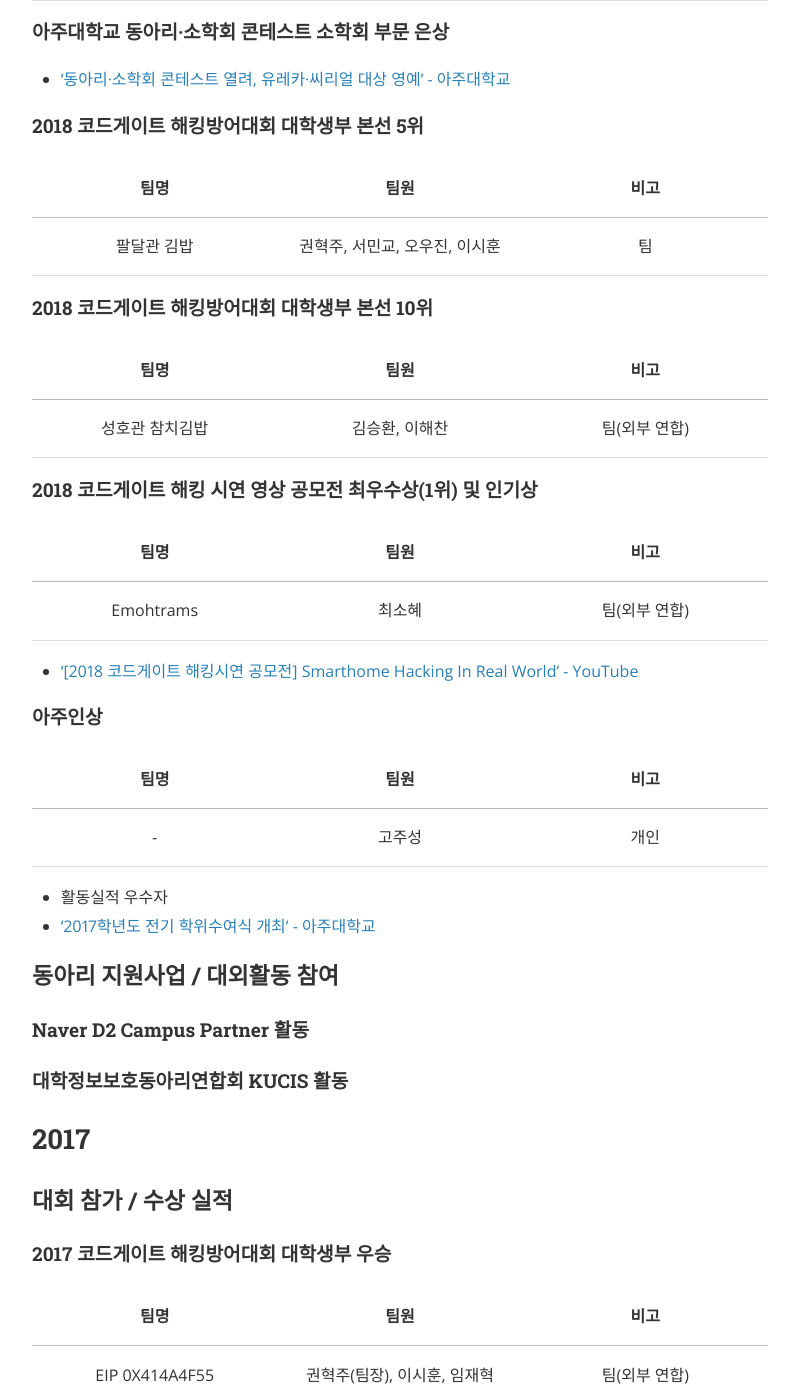
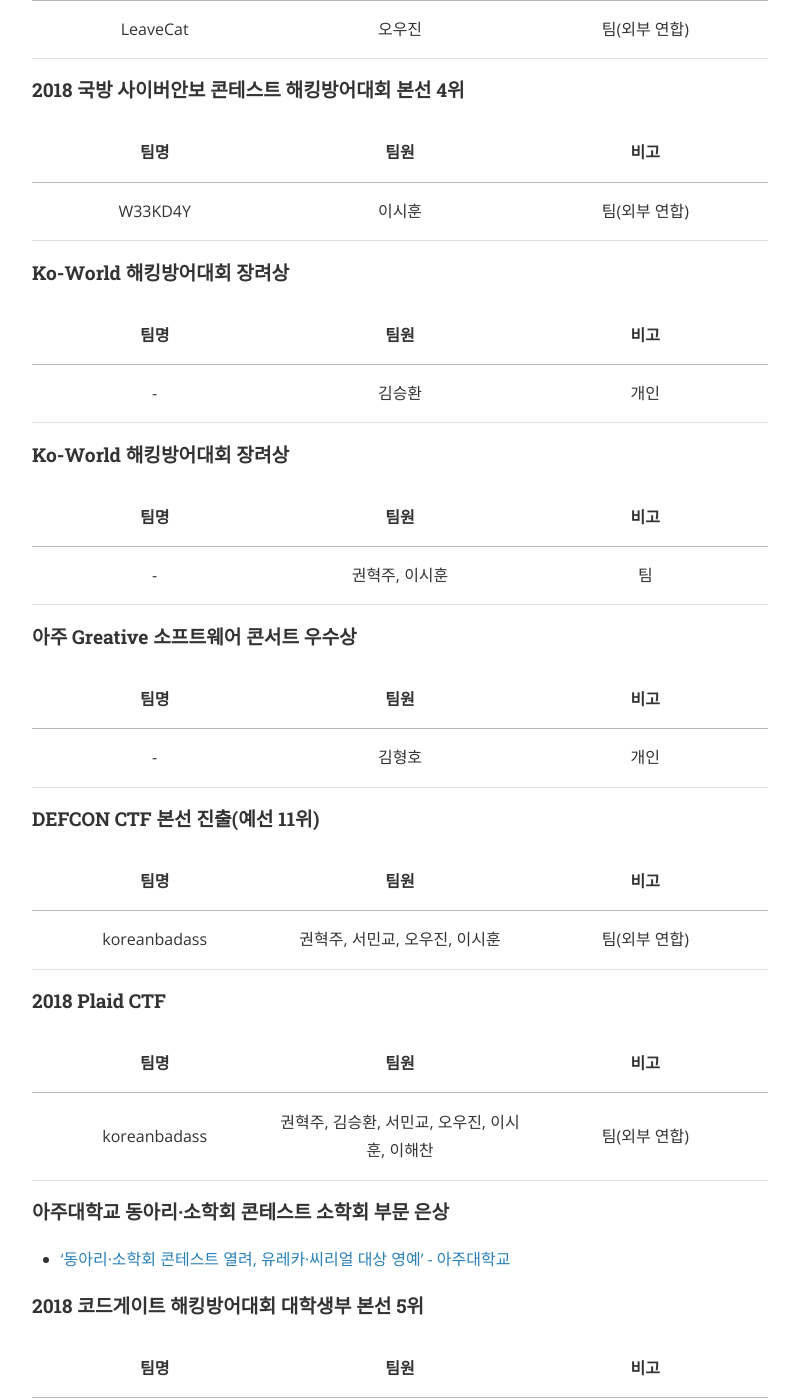
Before and after one commit to ajou-whois/ajou-whois.github.io, a Jekyll site: the page built from achievement.md, in a window 1280 px wide and 1400 px high, scrolled down 1641 px. Shown: the whole window, without its empty margins (240-1039 px from the left). Built offline with Jekyll 4.4.1, drawn with Linux system fonts in a browser that asks for light colours; nearby versions of some CDN libraries; some of the changed text lies outside the part shown.

Commit message:
Update Achievement

```diff
--- a/achievement.md
+++ b/achievement.md
@@ -10,6 +10,19 @@ WhoIs와 WhoIs 회원들의 모든 활동 실적입니다.
 
 ### 대회 참가 / 수상 실적
 
+#### Samsung CTF 장려상
+
+| 팀명 | 팀원 | 비고 |
+|:-:|:-:|:-:|
+| - | 권혁주 | 개인 |
+
+#### Samsung CTF 본선 진출
+
+| 팀명 | 팀원 | 비고 |
+|:-:|:-:|:-:|
+| - | 김승환 | 개인 |
+| - | 오우진 | 개인 |
+
 #### 2018 CodeBlue CTF 본선 진출(예선 5위)
 
 | 팀명 | 팀원 | 비고 |
@@ -21,6 +34,12 @@ WhoIs와 WhoIs 회원들의 모든 활동 실적입니다.
 | 팀명 | 팀원 | 비고 |
 |:-:|:-:|:-:|
 | GoGISaJo | 김승환 | 팀(외부 연합) |
+
+#### MeePwn CTF
+
+| 팀명 | 팀원 | 비고 |
+|:-:|:-:|:-:|
+| LeaveCat | 서민교, 이시훈, 오우진 | 팀(외부 연합) |
 
 #### 2018 국방 사이버안보 콘테스트 해킹방어대회 본선 2위
 
@@ -40,6 +59,18 @@ WhoIs와 WhoIs 회원들의 모든 활동 실적입니다.
 |:-:|:-:|:-:|
 | W33KD4Y | 이시훈 | 팀(외부 연합) |
 
+#### Ko-World 해킹방어대회 장려상
+
+| 팀명 | 팀원 | 비고 |
+|:-:|:-:|:-:|
+| - | 김승환 | 개인 |
+
+#### Ko-World 해킹방어대회 장려상
+
+| 팀명 | 팀원 | 비고 |
+|:-:|:-:|:-:|
+| - | 권혁주, 이시훈 | 팀 |
+
 #### 아주 Greative 소프트웨어 콘서트 우수상
 
 | 팀명 | 팀원 | 비고 |
@@ -51,6 +82,12 @@ WhoIs와 WhoIs 회원들의 모든 활동 실적입니다.
 | 팀명 | 팀원 | 비고 |
 |:-:|:-:|:-:|
 | koreanbadass | 권혁주, 서민교, 오우진, 이시훈 | 팀(외부 연합) |
+
+#### 2018 Plaid CTF
+
+| 팀명 | 팀원 | 비고 |
+|:-:|:-:|:-:|
+| koreanbadass | 권혁주, 김승환, 서민교, 오우진, 이시훈, 이해찬 | 팀(외부 연합) |
 
 #### 아주대학교 동아리·소학회 콘테스트 소학회 부문 은상
 
```
